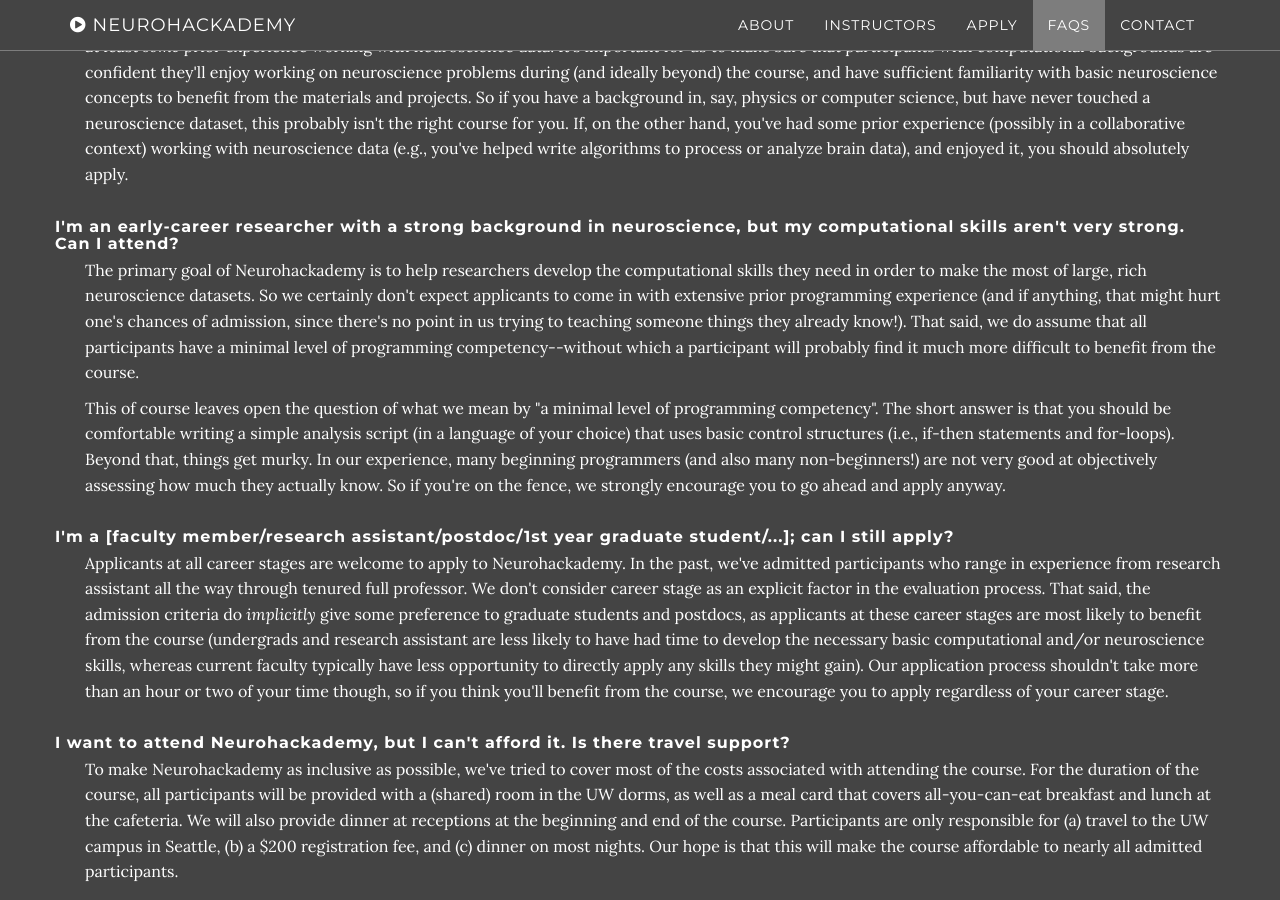
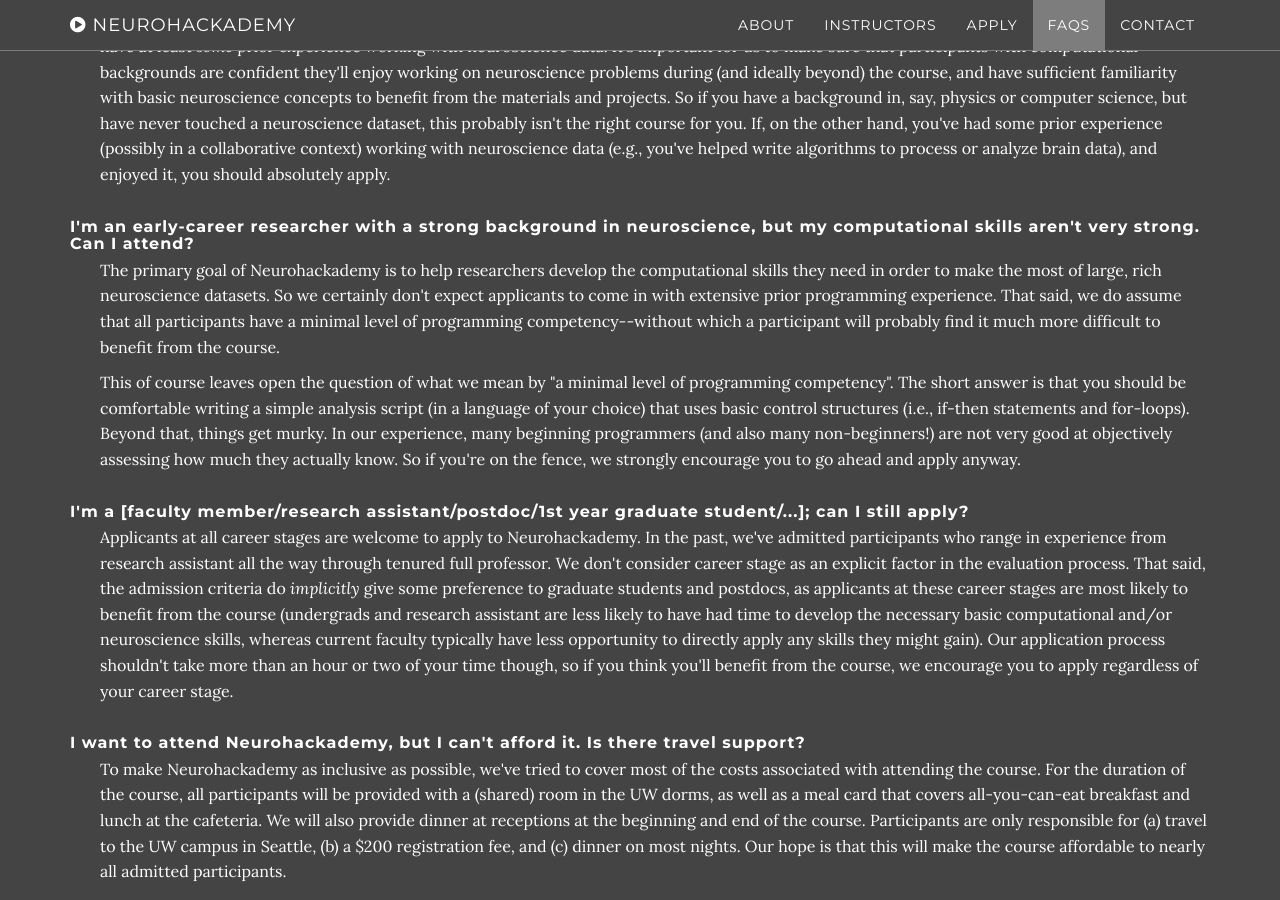
Before and after one commit to neurohackweek/neurohackweek.github.io, a Jekyll site: the page built from index.html, in a window 1280 px wide and 900 px high, scrolled down 5494 px. Built offline with Jekyll 4.4.1, drawn with Linux system fonts in a browser that asks for light colours.

Commit message:
minor FAQ tweaks

```diff
--- a/_includes/faq.html
+++ b/_includes/faq.html
@@ -1,6 +1,7 @@
 <section id="faq" class="container content-section">
 	<div class="faq">
 		<div class="row">
+			<div class="col-md-12">
 				<h2>Frequently Asked Questions</h2>
 
 
@@ -18,7 +19,7 @@
 
 				<h5>I'm an early-career researcher with a strong background in neuroscience, but my computational skills aren't very strong. Can I attend?</h5>
 
-			<p class="a">The primary goal of Neurohackademy is to help researchers develop the computational skills they need in order to make the most of large, rich neuroscience datasets. So we certainly don't expect applicants to come in with extensive prior programming experience (and if anything, that might hurt one's chances of admission, since there's no point in us trying to teaching someone things they already know!). That said, we do assume that all participants have a minimal level of programming competency--without which a participant will probably find it much more difficult to benefit from the course.</p>
+				<p class="a">The primary goal of Neurohackademy is to help researchers develop the computational skills they need in order to make the most of large, rich neuroscience datasets. So we certainly don't expect applicants to come in with extensive prior programming experience. That said, we do assume that all participants have a minimal level of programming competency--without which a participant will probably find it much more difficult to benefit from the course.</p>
 
 				<p class="a">This of course leaves open the question of what we mean by "a minimal level of programming competency". The short answer is that you should be comfortable writing a simple analysis script (in a language of your choice) that uses basic control structures (i.e., if-then statements and for-loops). Beyond that, things get murky. In our experience, many beginning programmers (and also many non-beginners!) are not very good at objectively assessing how much they actually know. So if you're on the fence, we strongly encourage you to go ahead and apply anyway.</p>
 
@@ -35,4 +36,5 @@
 				<p class="a">Note that all travel support is need-based, and plays no role in the application evaluation or decision process. We will neither privilege nor penalize applicants who indicate that they are likely to need travel funds.</p>
 			</div>
 		</div>
+	</div>
 </section>
```
Lines whose indentation alone changed are shown as unchanged.
